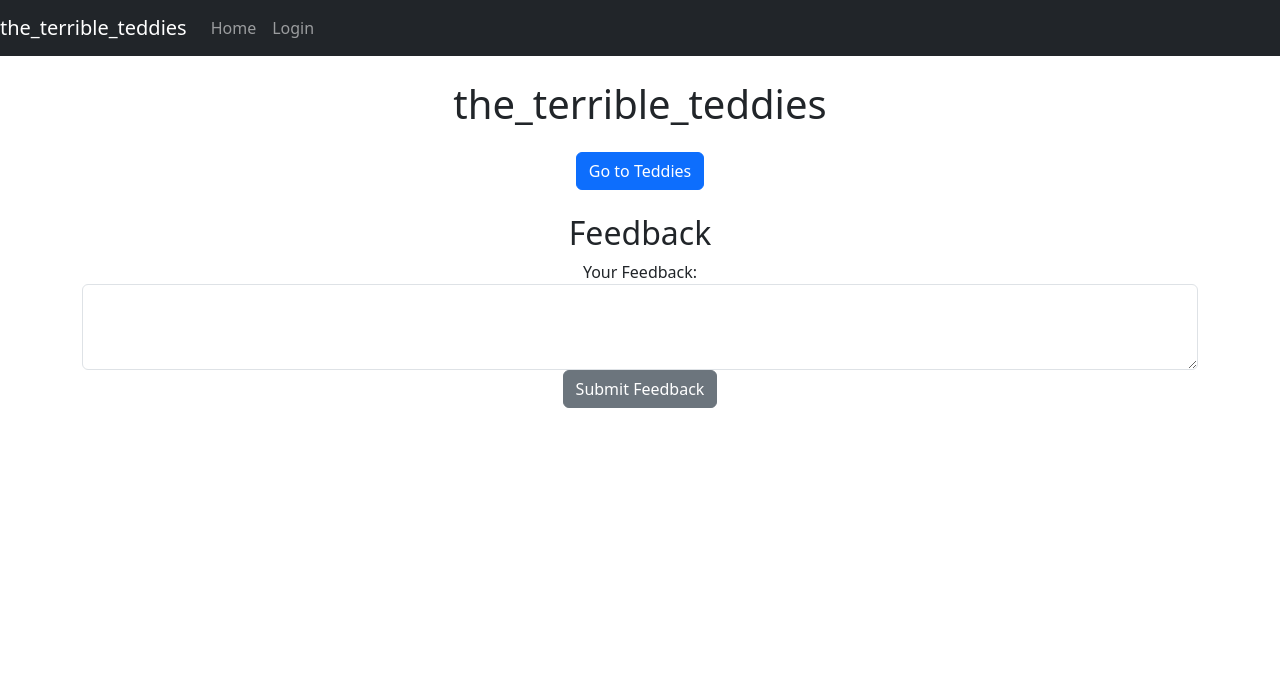
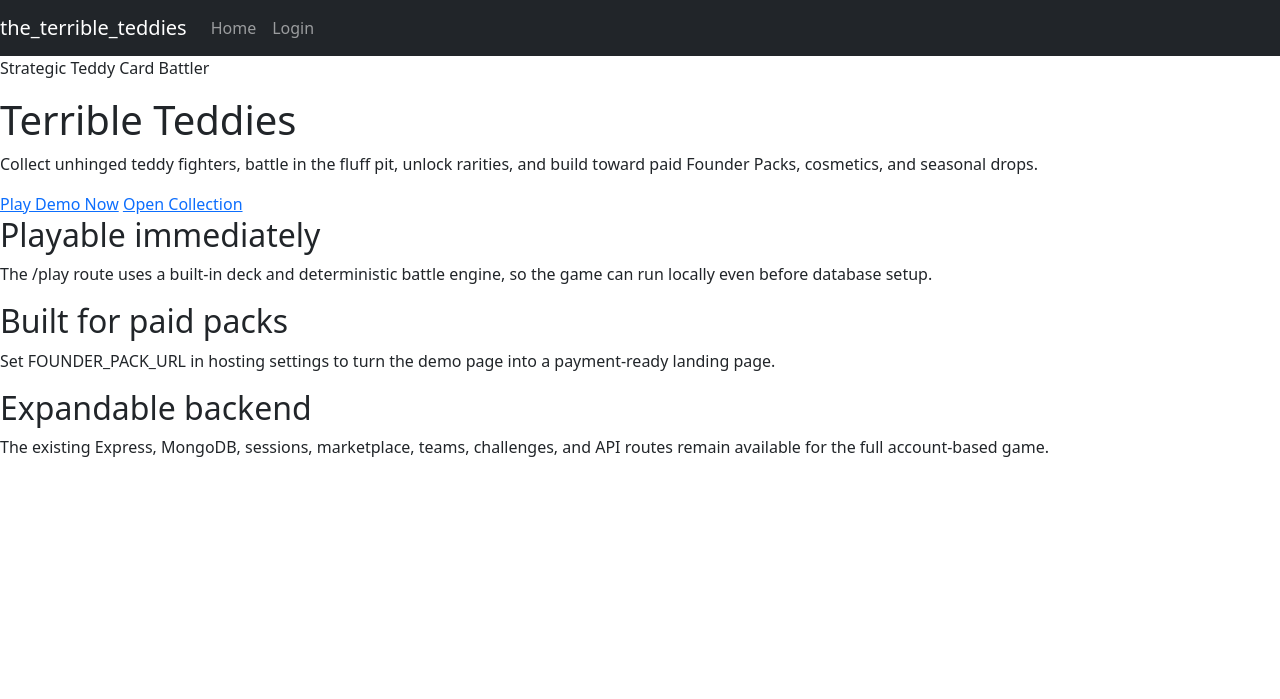
Before and after one commit to baphometsblade/the_terrible_teddies, a Node server app: page / in a window 1280 px wide. Shown: the top 699 px of the page. Run offline with Node 20, Linux system fonts and the light colour scheme; some libraries are stand-ins or nearby versions.

Commit message:
Upgrade landing page for playable demo and monetisation

```diff
--- a/views/index.ejs
+++ b/views/index.ejs
@@ -1,27 +1,37 @@
 <!DOCTYPE html>
 <html lang="en">
 <%- include('partials/_head.ejs') %>
-  <body>
-<%- include('partials/_header.ejs') %>
-    <main role="main" class="container mt-4">
-      <div class="text-center">
-        <h1>the_terrible_teddies</h1>
-        <a href="/teddies" class="btn btn-primary mt-3">Go to Teddies</a>
-        <!-- Feedback Form Start -->
-        <div class="feedback-form mt-4">
-          <h2>Feedback</h2>
-          <form action="/submit-feedback" method="post">
-            <div class="form-group">
-              <label for="feedback">Your Feedback:</label>
-              <textarea class="form-control" id="feedback" name="feedback" rows="3" required></textarea>
-            </div>
-            <button type="submit" class="btn btn-secondary">Submit Feedback</button>
-          </form>
-        </div>
-        <!-- Feedback Form End -->
+<body class="tt-body">
+  <%- include('partials/_header.ejs') %>
+  <main class="tt-shell">
+    <section class="tt-hero">
+      <p class="tt-kicker">Strategic Teddy Card Battler</p>
+      <h1>Terrible Teddies</h1>
+      <p class="tt-lede">Collect unhinged teddy fighters, battle in the fluff pit, unlock rarities, and build toward paid Founder Packs, cosmetics, and seasonal drops.</p>
+      <div class="tt-actions">
+        <a href="/play" class="tt-button tt-button-primary">Play Demo Now</a>
+        <a href="/teddies" class="tt-button tt-button-muted">Open Collection</a>
       </div>
-    </main>
-    <%- include('partials/_debugLinks.ejs') %>
-  </body>
-<%- include('partials/_footer.ejs') %>
+      <% if (typeof demoMode !== 'undefined' && demoMode) { %>
+        <p class="tt-demo-note">Demo mode is active, so the playable demo runs without MongoDB.</p>
+      <% } %>
+    </section>
+
+    <section class="tt-feature-grid">
+      <article>
+        <h2>Playable immediately</h2>
+        <p>The /play route uses a built-in deck and deterministic battle engine, so the game can run locally even before database setup.</p>
+      </article>
+      <article>
+        <h2>Built for paid packs</h2>
+        <p>Set FOUNDER_PACK_URL in hosting settings to turn the demo page into a payment-ready landing page.</p>
+      </article>
+      <article>
+        <h2>Expandable backend</h2>
+        <p>The existing Express, MongoDB, sessions, marketplace, teams, challenges, and API routes remain available for the full account-based game.</p>
+      </article>
+    </section>
+  </main>
+  <%- include('partials/_footer.ejs') %>
+</body>
 </html>
```
